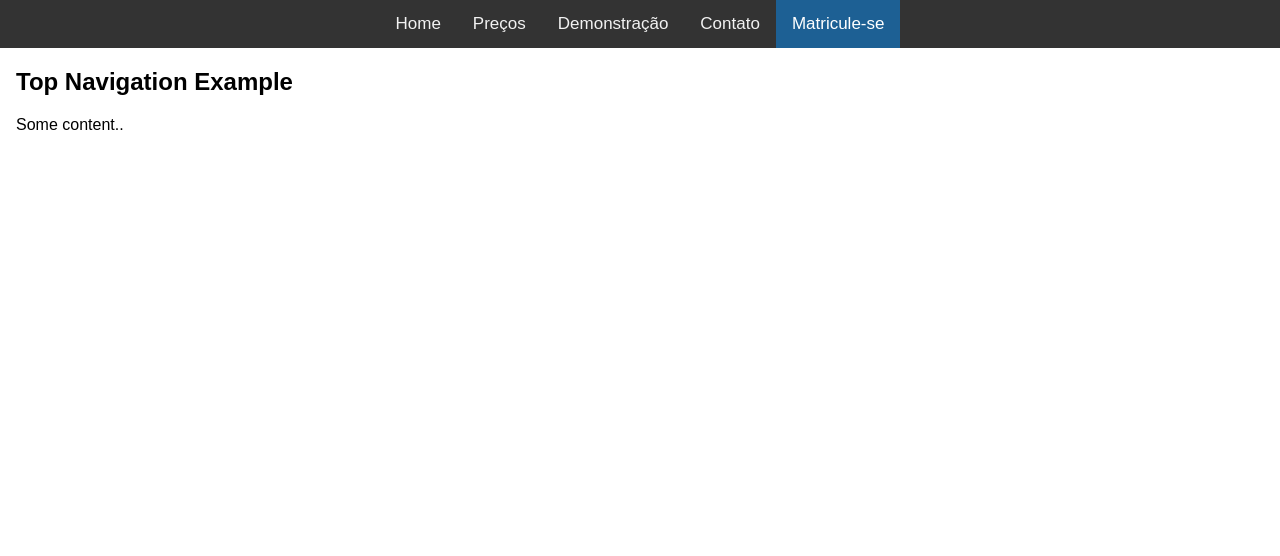
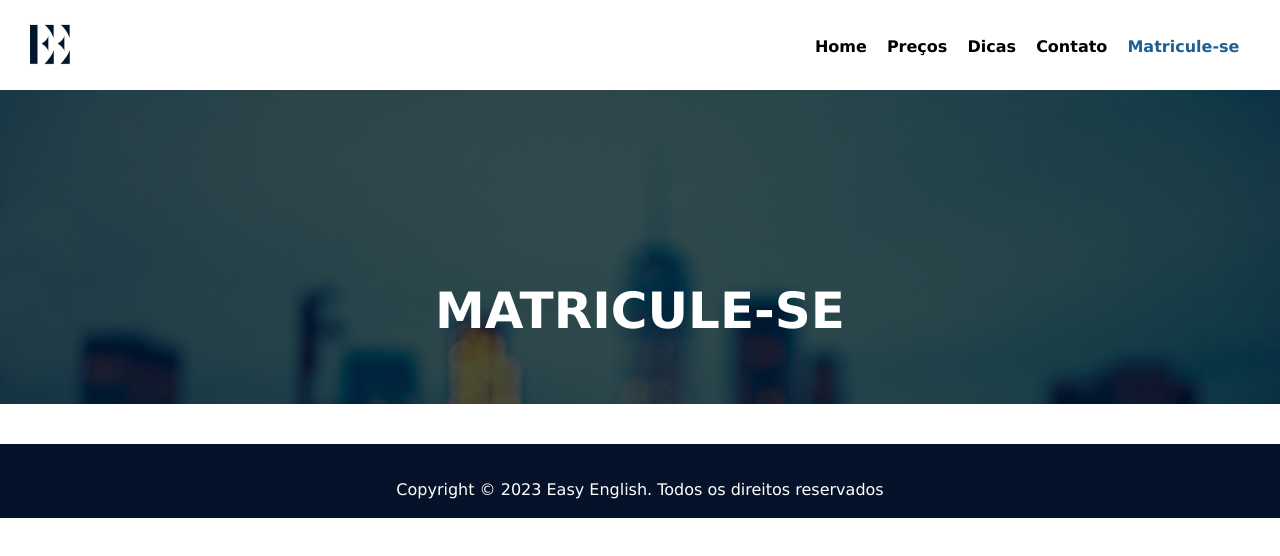
Before and after one commit to Henrique889/trabalho_site-fundWEB, a plain HTML site: page pagina_matricula.html in a window 1280 px wide. Drawn offline with Linux system fonts and the light colour scheme.

Commit message:
Mudanças finais na Home e começo das outras pgs

```diff
--- a/CSS/style.css
+++ b/CSS/style.css
@@ -88,6 +88,12 @@ header{
     flex-direction: row;
   }
 
+  .iframe-google {
+    flex-basis: 50%;
+    padding-left: 20%;
+    padding-top: 25px;
+  }
+
   .coluna-esquerda {
     flex-basis: 50%;
     padding: 20px;
@@ -119,3 +125,19 @@ header{
     flex-basis: 25%;
     padding: 20px;
   }
+
+  .video-container {
+    padding-top: 60px;
+    display: flex;
+    justify-content: center;
+    align-items: center;
+  }
+
+  footer {
+    padding-top: 1.3%;
+    padding-bottom: 1.5%;
+    text-align: center;
+    background-color: #05132a;
+    color: white;
+    margin-top: 40px;
+  }
--- a/pagina_matricula.html
+++ b/pagina_matricula.html
@@ -1,54 +1,36 @@
-<!DOCTYPE html>
 <html>
+
 <head>
+  <title> Easy English | Matricule-se</title>
+  <link rel="icon" type="image/png" href="img/Logo.PNG">
+  <link rel="stylesheet" href="css/style.css">
   <meta name="viewport" content="width=device-width, initial-scale=1">
-<style>
-body {
-  margin: 0;
-  font-family: Arial, Helvetica, sans-serif;
-}
+</head>
 
-.topnav {
-  overflow: hidden;
-  background-color: #333;
-  justify-content: center;
-  display: flex;
-}
-
-.topnav a {
-  float: left;
-  color: #f2f2f2;
-  text-align: center;
-  padding: 14px 16px;
-  text-decoration: none;
-  font-size: 17px;
-}
-
-.topnav a:hover {
-  background-color: #ddd;
-  color: black;
-}
-
-.topnav a.active {
-  background-color: #1d6094;
-  color: white;
-}
-</style>
-</head>
 <body>
-
-<div class="topnav">
+  <header>
+    <div class="center">
+      <div class="logo"><img src="img/Logo.PNG" height="50" width="50"></div>
+      <div class="menu">
         <a href="pagina_home.html">Home</a>
         <a href="#news">Preços</a>
-  <a href="#contact">Demonstração</a>
+        <a href="#contact">Dicas</a>
         <a href="pagina_contato.html">Contato</a>
         <a class="active" href="pagina_matricula.html">Matricule-se</a>
       </div>
+    </div>
+  </header>
 
-<div style="padding-left:16px">
-  <h2>Top Navigation Example</h2>
-  <p>Some content..</p>
+  <section class="fundo-da-pagina">
+    <div class="container text-center">
+      <h2>Matricule-se</h2>
     </div>
+  </section>
+
+  <footer>
+    <p><br> Copyright © 2023 Easy English. Todos os direitos reservados<br></p>
+  </footer>
 
 </body>
+
 </html>
```
Also changed, not shown: pagina_contato.html (+10 -15 lines), pagina_home.html (+12 -8 lines). Lines whose indentation alone changed are shown as unchanged.
